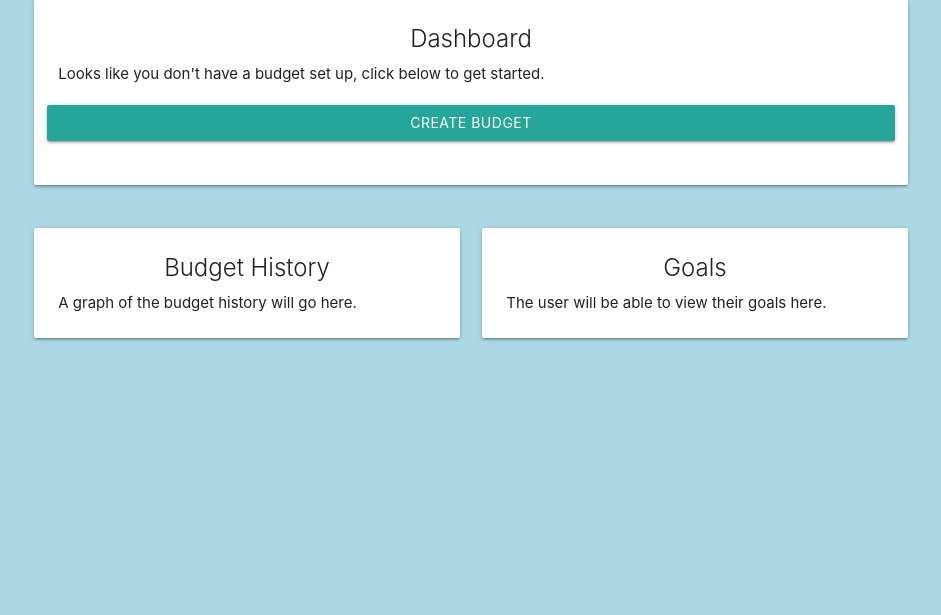
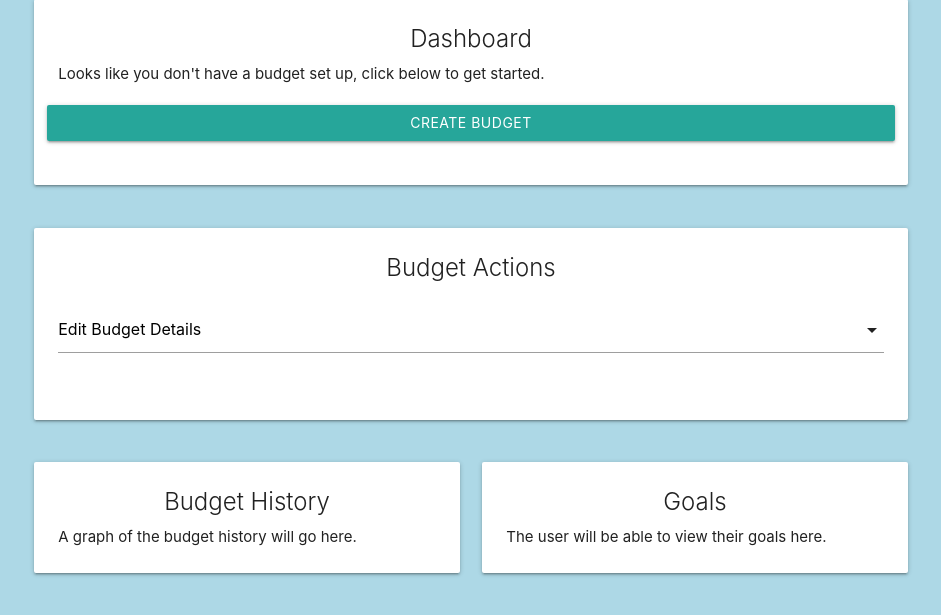
Before and after one commit to DisSupEng/silver-coin, a Django app: page /dashboard/ in a window 1280 px wide. Shown: the part 137-752 px from the top of the page, without its empty margins (169-1110 px from the left). Run offline with Django 4.2, Linux system fonts and the light colour scheme; the visitor is signed in with stand-in values (Sample User, id 1); data that the repository does not hold is empty.

Commit message:
Add actions select to dashboard.

```diff
--- a/silver_coin/budget/templates/dashboard.html
+++ b/silver_coin/budget/templates/dashboard.html
@@ -2,6 +2,9 @@
 {% load static %}
 
 {% block title %}Welcome{% endblock %}
+{% block extra_js %}
+    <script src="{% static 'js/initialise_select.js' %}"></script>
+{% endblock %}
 
 {% block content %}
     <div class="row">
@@ -18,13 +21,42 @@
                             </div>
                         </div>
                         <div class="row">
-                            <a href="{% url 'budget_wizard' %}">
+                            <a href="{% url 'create_budget' %}">
                                 <div class="col s12 waves-effect waves-light btn">
                                     Create Budget
                                 </div>
                             </a>
                         </div>
                     {% endif %}
+                </div>
+            </div>
+        </div>
+    </div>
+    <div class="row">
+        <div class="col s12">
+            <div class="card">
+                <div class="card-content">
+                    <span class="card-title center">Budget Actions</span>
+                    <div class="row">
+                        <div class="col s12 input-field">
+                            <select>
+                                <optgroup label="Budget Actions">
+                                    <option>Edit Budget Details</option>
+                                    <option>Delete Budget</option>
+                                </optgroup>
+                                <optgroup label="Amount Actions">
+                                    <option>Add Amount</option>
+                                    <option>Edit Amount</option>
+                                    <option>Delete Amount</option>
+                                </optgroup>
+                                <optgroup label="Actual Amount Actions">
+                                    <option>Add Actual Amount</option>
+                                    <option>Edit Actual Amount</option>
+                                    <option>Delete Actual Amount</option>
+                                </optgroup>
+                            </select>
+                        </div>
+                    </div>
                 </div>
             </div>
         </div>
--- a/silver_coin/budget/views/dashboard.py
+++ b/silver_coin/budget/views/dashboard.py
@@ -1,6 +1,5 @@
 from django.contrib.auth.mixins import LoginRequiredMixin
-from django.forms import inlineformset_factory
-from django.views.generic import TemplateView, CreateView
+from django.views.generic import TemplateView
 from django.urls import reverse
 
 from ..forms import BudgetForm, AmountForm
--- /dev/null
+++ b/silver_coin/static/js/initialise_select.js
@@ -0,0 +1,4 @@
+document.addEventListener("DOMContentLoaded", function() {
+    let elems = document.querySelectorAll("select");
+    M.FormSelect.init(elems);
+});
--- a/silver_coin/templates/base.html
+++ b/silver_coin/templates/base.html
@@ -5,6 +5,8 @@
         <title>{% block title %}{% endblock %}</title>
         <link rel="stylesheet" href="{% static 'css/materialize.min.css' %}">
         <link rel="stylesheet" href="{% static 'css/site.css' %}">
+        <script src="{% static 'js/materialize.min.js' %}"></script>
+        {% block extra_js %}{% endblock %}
     </head>
     <body>
         <div class="container card-container">
```
